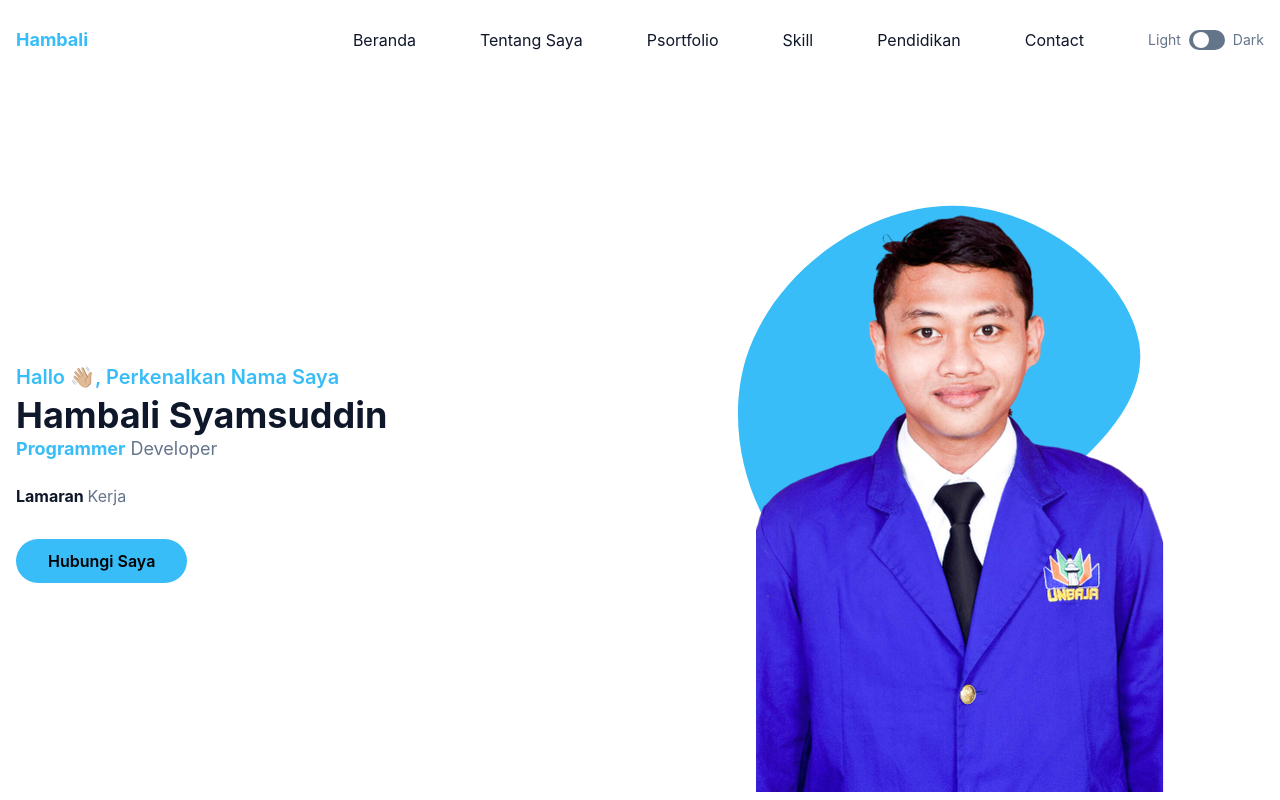
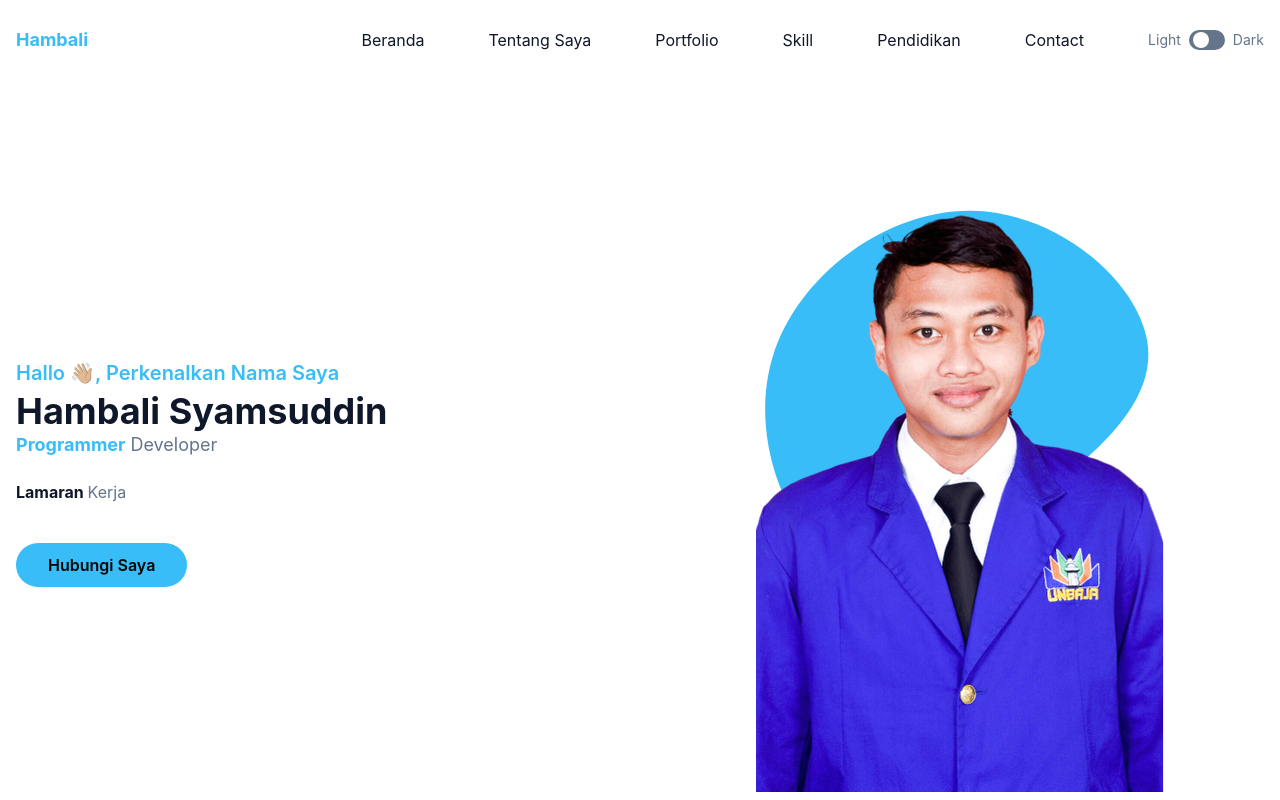
Before and after one commit to hambali-joy-12/portfolio, a website: page index.html in a window 1280 px wide. Shown: the top 800 px of the page. Drawn offline with Linux system fonts and the light colour scheme; files whose address does not match are found by name.

Commit message:
merubah ukugan gambar

```diff
--- a/index.html
+++ b/index.html
@@ -69,7 +69,7 @@
                   <a
                     href="#portfolio"
                     class="text-base text-dark py-2 mx-8 flex group-hover:text-primary dark:text-white"
-                    >Psortfolio</a
+                    >Portfolio</a
                   >
                 </li>
                 <li class="group">
@@ -130,16 +130,11 @@
             <h2 class="text-medium text-secondary text-lg mb-5">
               <span class="text-primary font-bold dark:text-white">Programmer</span> Developer
             </h2>
-            <p class="text-medium text-secondary mb-10 leading-relaxed">
+            <p class="text-medium text-secondary mb-12 leading-relaxed">
               <span class="text-dark font-bold dark:text-white"> Lamaran </span> Kerja
             </p>
-
-            <a
-              href="#contact"
-              class="text-base font-semibold text-wite bg-primary py-3 px-8 rounded-full hover:shadow-lg hover:opacity-90 transition duration-300 ease-in-out"
-            >
-              Hubungi Saya</a
-            >
+            <a href="#contact" class="text-base font-semibold text-wite bg-primary py-3 px-8 rounded-full
+            hover:opacity-90 transition duration-300 ease-in-out">Hubungi Saya</a>
           </div>
           <div class="w-full self-end px-4 lg:w-1/2">
             <div class="relative mt-10 lg:mt-9 lg:ring-0">
@@ -150,9 +145,10 @@
               />
               <span class="absolute bottom-2 left-1/2 -translate-x-1/2">
                 <svg
+                class="-rotate-1"
                   width="500"
-                  height="700"
-                  viewBox="0 0 200 200"
+                  height="650"
+                  viewBox="-12 3 210 220"
                   xmlns="http://www.w3.org/2000/svg"
                 >
                   <path
```
Also changed, not shown: dist/output.css.
